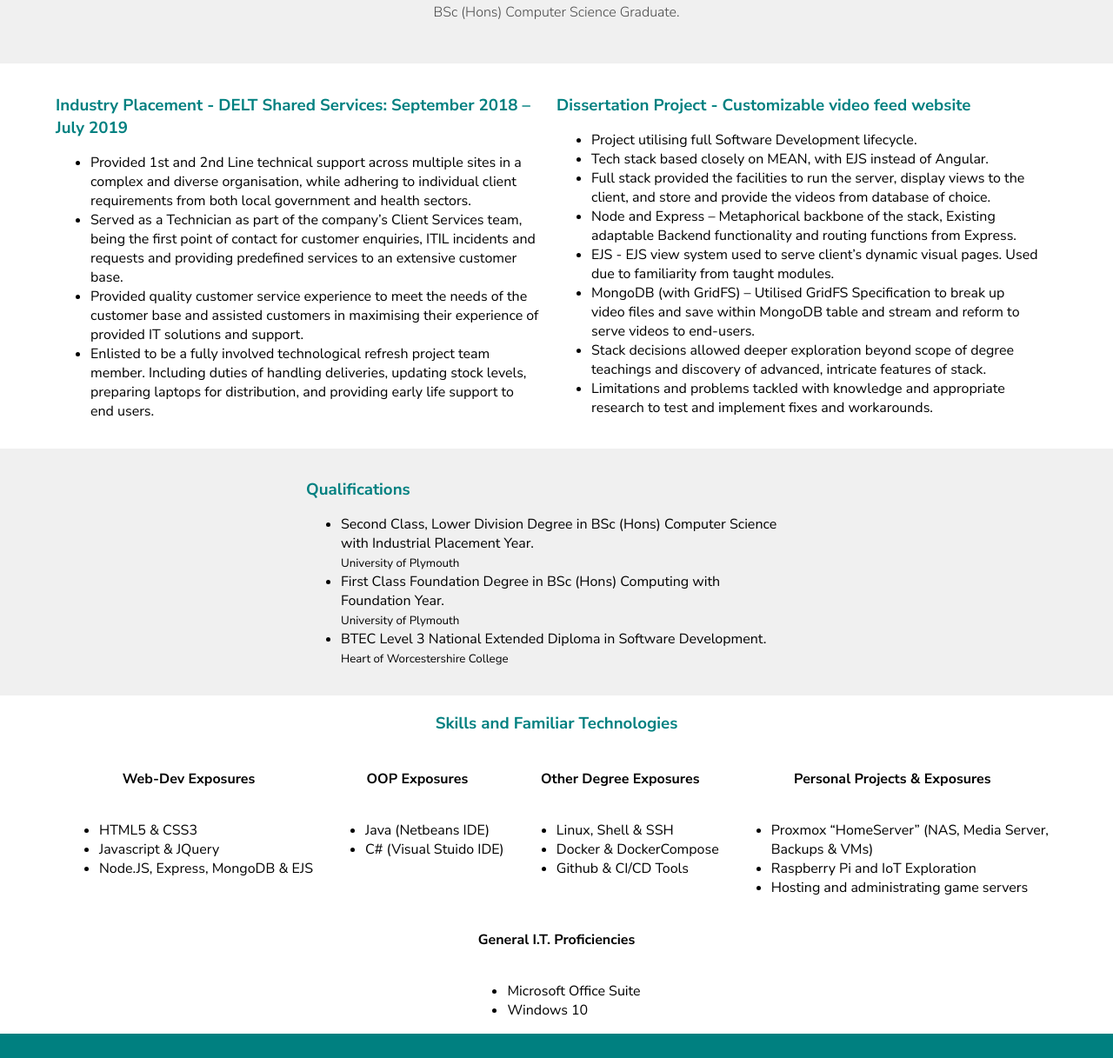
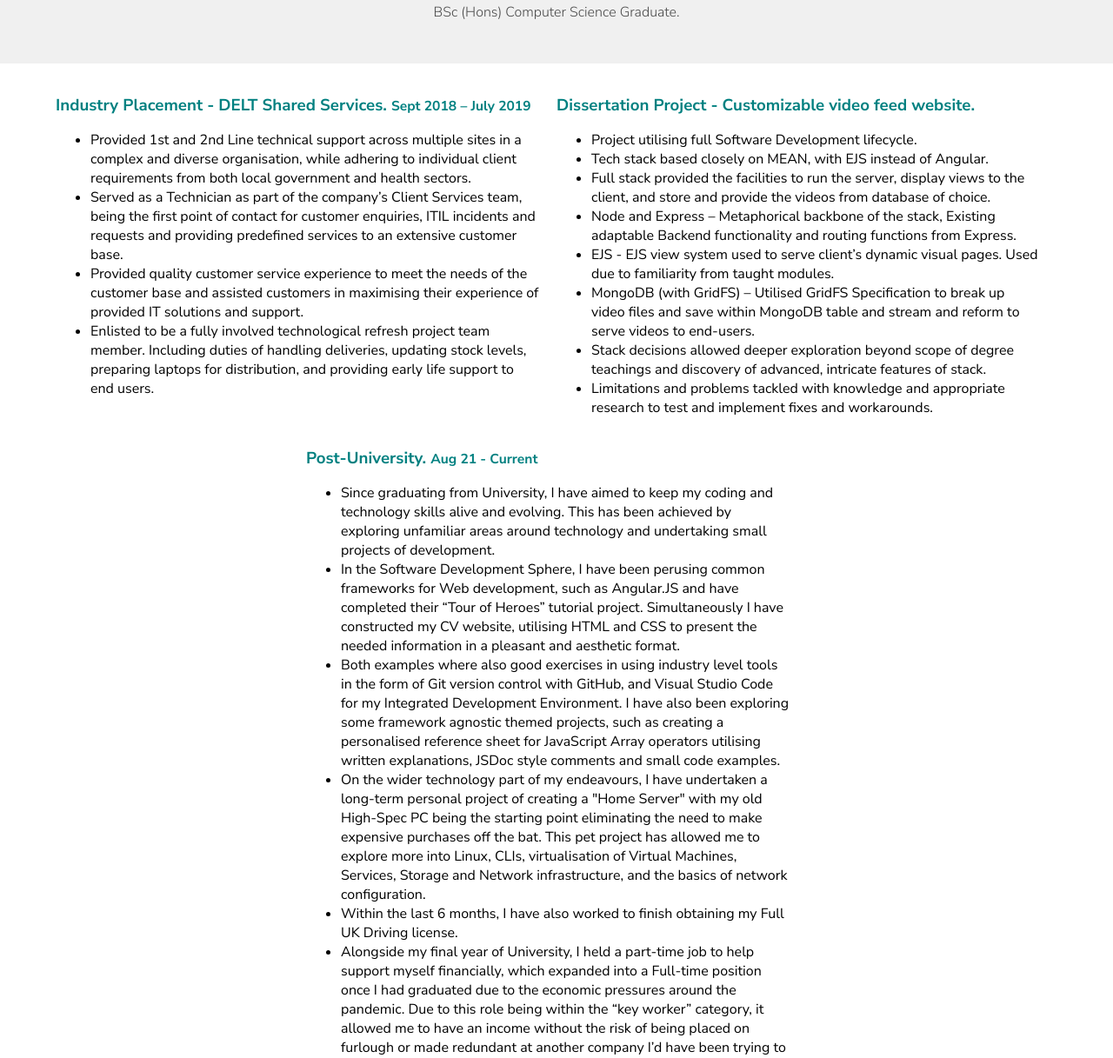
Before and after one commit to Ianhunt/ianhunt.github.io, a plain HTML site: page index.html in a window 1280 px wide. Shown: the part 83-1300 px from the top of the page at 87% size. Drawn offline with nearby package versions, Linux system fonts and the light colour scheme.

Commit message:
Update index.html
adding more content and improving existing content

```diff
--- a/index.html
+++ b/index.html
@@ -19,7 +19,7 @@
     </div>
     <div class="feature">
       <div class="feature__item">
-        <h3 class="section__title">Industry Placement - DELT Shared Services: September 2018 – July 2019 <br></h3>
+        <h3 class="section__title">Industry Placement - DELT Shared Services. <small>Sept 2018 – July 2019</small></h3>
         <ul>
           <li>Provided 1st and 2nd Line technical support across multiple sites in a complex and diverse organisation, while adhering to individual client requirements from both local government and health sectors.</li>
           <li>Served as a Technician as part of the company’s Client Services team, being the first point of contact for customer enquiries, ITIL incidents and requests and providing predefined services to an extensive customer base.</li>
@@ -28,7 +28,7 @@
         </ul>
       </div>
       <div class="feature__item">
-         <h3 class="section__title">Dissertation Project - Customizable video feed website</h3>
+         <h3 class="section__title">Dissertation Project - Customizable video feed website.</h3>
           <ul>
           <li>Project utilising full Software Development lifecycle.</li>
           <li>Tech stack based closely on MEAN, with EJS instead of Angular.</li>
@@ -40,14 +40,31 @@
           <li>Limitations and problems tackled with knowledge and appropriate research to test and implement fixes and workarounds.</li>
         </ul>
       </div>
+      <div class="feature__item">
+        <h3 class="section__title">Post-University. <small>Aug 21 - Current</small></h3>
+        <ul>
+          <li>Since graduating from University, I have aimed to keep my coding and technology skills alive and evolving. This has been achieved by exploring unfamiliar areas around technology and undertaking small projects of development.</li>
+
+          <li> In the Software Development Sphere, I have been perusing common frameworks for Web development, such as Angular.JS and have completed their “Tour of Heroes” tutorial project. Simultaneously I have constructed my CV website, utilising HTML and CSS to present the needed information in a pleasant and aesthetic format. </li>
+
+          <li>Both examples where also good exercises in using industry level tools in the form of Git version control with GitHub, and Visual Studio Code for my Integrated Development Environment. I have also been exploring some framework agnostic themed projects, such as creating a personalised reference sheet for JavaScript Array operators utilising written explanations, JSDoc style comments and small code examples.</li>
+
+          <li>On the wider technology part of my endeavours, I have undertaken a long-term personal project of creating a "Home Server" with my old High-Spec PC being the starting point eliminating the need to make expensive purchases off the bat. This pet project has allowed me to explore more into Linux, CLIs, virtualisation of Virtual Machines, Services, Storage and Network infrastructure, and the basics of network configuration.</li>
+
+          <li>Within the last 6 months, I have also worked to finish obtaining my Full UK Driving license.</li>
+
+          <li>Alongside my final year of University, I held a part-time job to help support myself financially, which expanded into a Full-time position once I had graduated due to the economic pressures around the pandemic. Due to this role being within the “key worker” category, it allowed me to have an income without the risk of being placed on furlough or made redundant at another company I’d have been trying to join. The decision to stay at this role and not immediately search for an industry / post-graduate job was also bolstered with the geographical uncertainty faced whilst my partner finished their own bachelor's degree this academic year.</li>
+        </ul>
+      </div>
     </div>
+
     <div class="feature feature__qualifications">
       <div class="feature__item">
         <h3 class="section__title">Qualifications</h3>
         <ul>
-          <li>Second Class, Lower Division Degree in BSc (Hons) Computer Science with Industrial Placement Year.<br><small>University of Plymouth</small></li>
-          <li>First Class Foundation Degree in BSc (Hons) Computing with Foundation Year.<br><small>University of Plymouth</small></li>
-          <li>BTEC Level 3 National Extended Diploma in Software Development.<br><small>Heart of Worcestershire College</small></li>
+          <li>Second Class, Lower Division Degree in BSc (Hons) Computer Science with Industrial Placement Year.<br><small>University of Plymouth.  Sep 16 - Aug 21 </small></li>
+          <li>First Class Foundation Degree in BSc (Hons) Computing with Foundation Year.<br><small>University of Plymouth.  Sep 15 - Aug 16</small></li>
+          <li>BTEC Level 3 National Extended Diploma in Software Development.<br><small>Heart of Worcestershire College. Sep 13 - Aug 15</small></li>
         </ul>
       </div>
     </div>
@@ -55,7 +72,6 @@
       <div class="nestedlist__header">
         <h3 class="section__title">Skills and Familiar Technologies</h3>
       </div>
-
       <div class="nestedlist">
         <div class="nestedlist__item">
           <div class="nestedlist__title">
```
